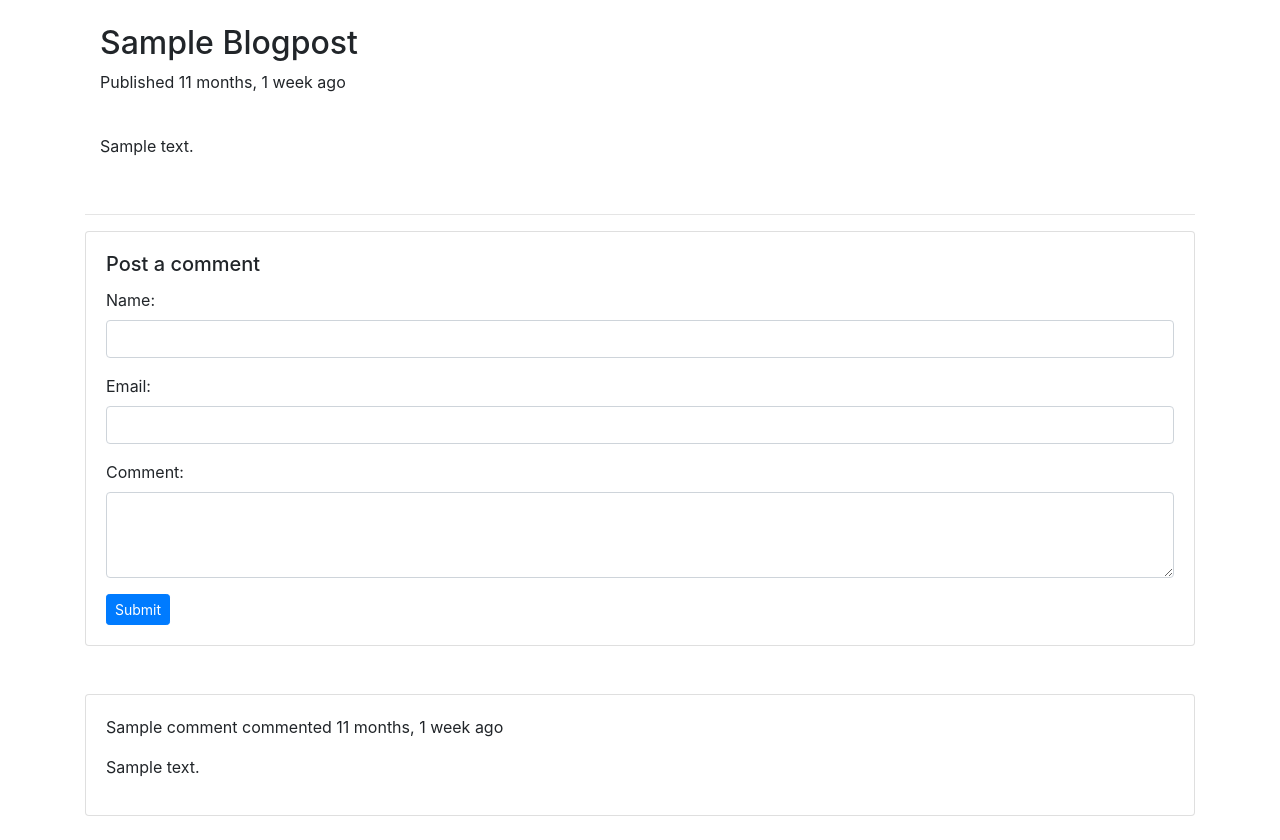
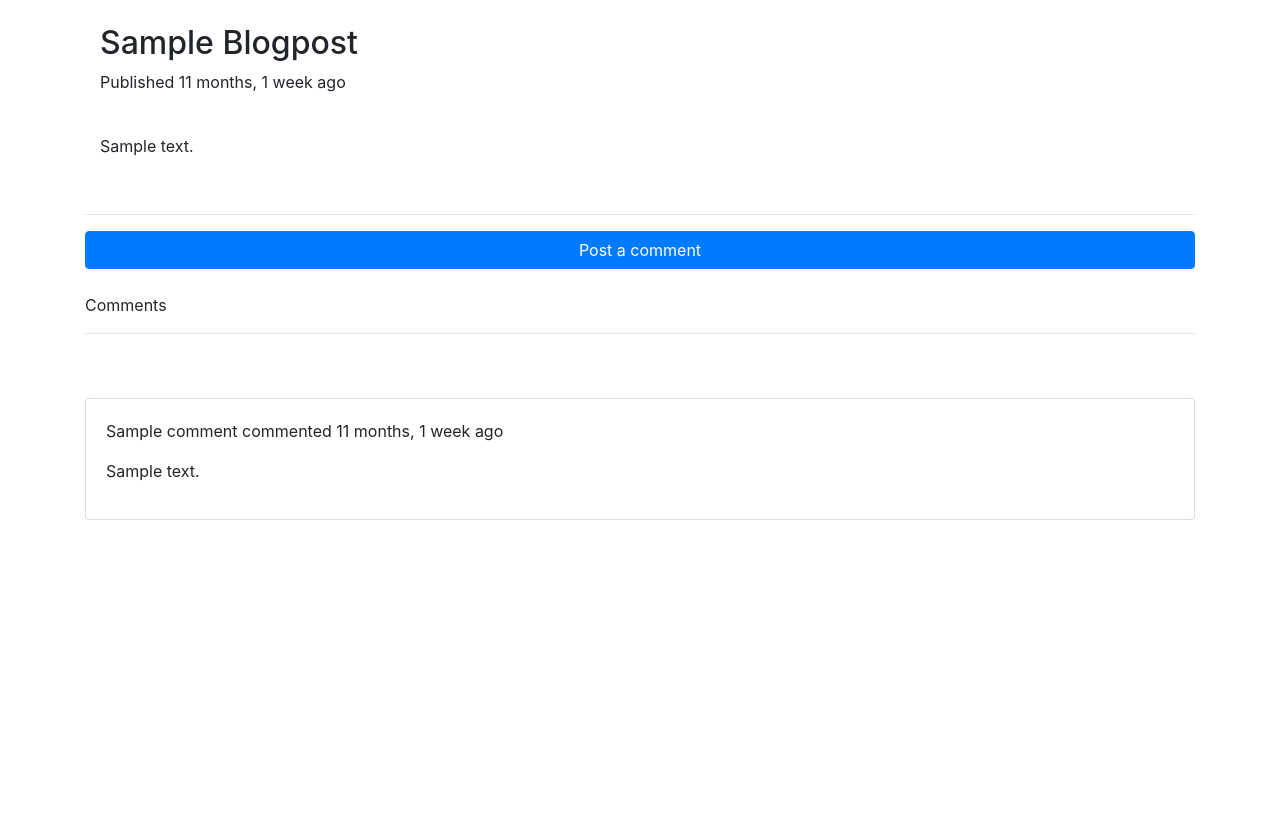
Before and after one commit to dheerajreal/DjangoSimpleBlog, a Django app: page /1/ in a window 1280 px wide. Shown: the part 56-896 px from the top of the page. After the commit the page ends 576 px from the top, so only its background shows below. Run offline with Django 3.2, Linux system fonts and the light colour scheme; tables that the repository leaves empty hold one stand-in row (values such as "Sample post"); some libraries are stand-ins or nearby versions.

Commit message:
moved comment form to modal

```diff
--- a/mysite/blog/templates/blog/detail.html
+++ b/mysite/blog/templates/blog/detail.html
@@ -1,4 +1,9 @@
- {% extends "blog/base.html"%}{% load markdown_deux_tags %} {% block title %} {{blog.title|title}} {% endblock %}{% block content %}
+{% extends "blog/base.html"%}
+{% load markdown_deux_tags %}
+{% block title %}
+{{blog.title|title}}
+{% endblock %}
+{% block content %}
 <br>
 
 <article class="container">
@@ -15,15 +20,14 @@
 
 <br>
 <hr>
-<form action="" method="post">
-    <div class="card mx-auto ">
-        <div class="card-body">
-            <h5 class="card-title">Post a comment</h5>
-            {% csrf_token %} {{comment_form.as_p}}
-            <button type="submit" class="btn btn-primary btn-sm">Submit</button>
-        </div>
-    </div>
-</form>
+<!-- Button trigger modal -->
+<button type="button" class="btn btn-primary btn-block" data-toggle="modal" data-target="#exampleModal">
+    Post a comment
+</button>
+
+<br>
+<p>Comments</p>
+<hr />
 <br> {% for comment in comments %}
 <br>
 <div class="card mx-auto">
@@ -33,4 +37,32 @@
     </div>
 </div>
 {% endfor %}
-<br> {% endblock %}
+<br>
+
+
+
+
+<!-- Modal -->
+<div class="modal fade" id="exampleModal" tabindex="-1" role="dialog" aria-labelledby="exampleModalLabel"
+    aria-hidden="true">
+    <div class="modal-dialog" role="document">
+        <div class="modal-content">
+
+            <div class="modal-body">
+                <form action="" method="post">
+                    <div class="card mx-auto ">
+                        <div class="card-body">
+                            <h5 class="card-title">Post a comment</h5>
+                            {% csrf_token %} {{comment_form.as_p}}
+                            <button type="submit" class="btn btn-primary btn-sm">Submit</button>
+                        </div>
+                    </div>
+                </form>
+            </div>
+
+        </div>
+    </div>
+</div>
+
+
+{% endblock %}
```
